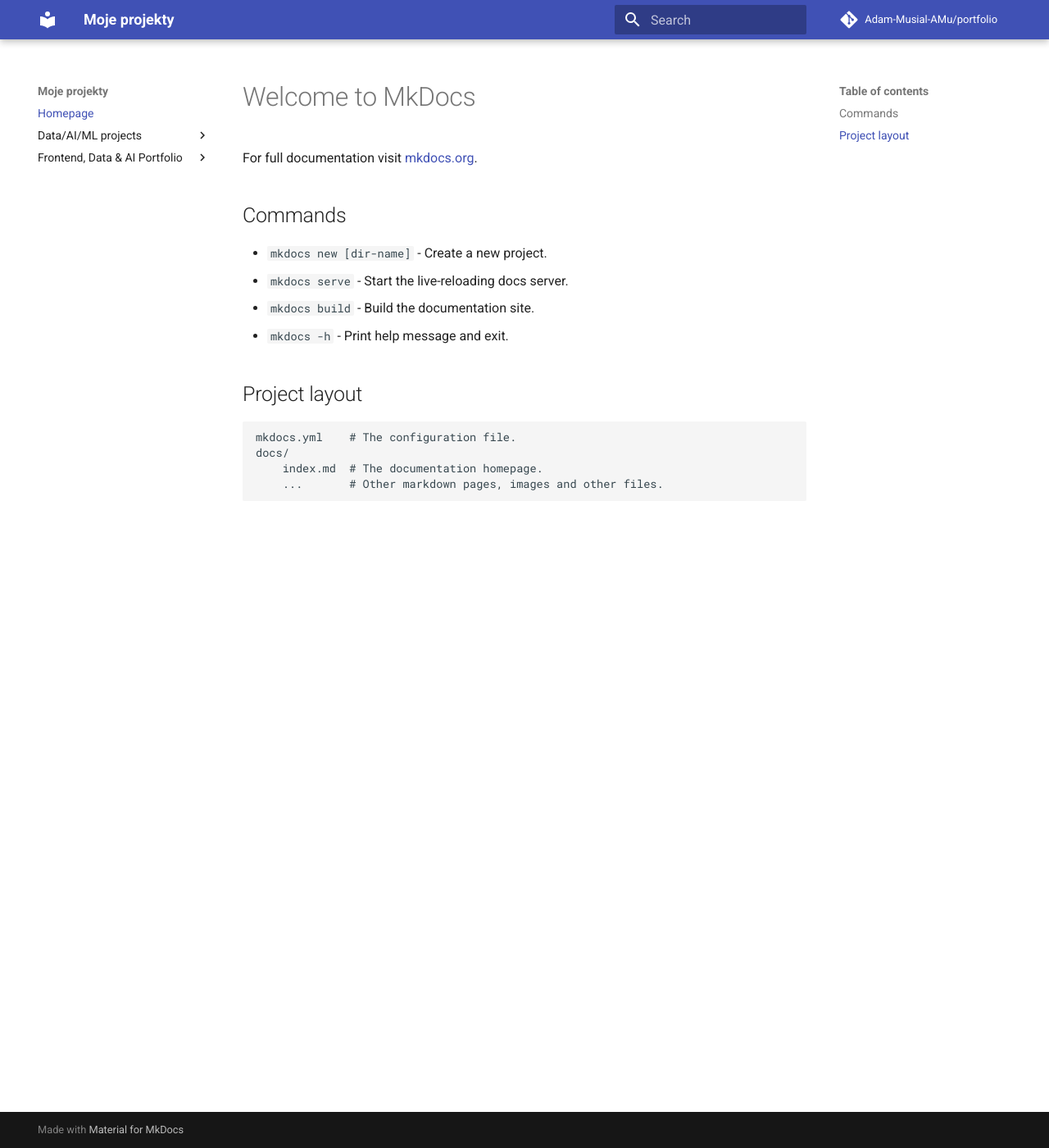
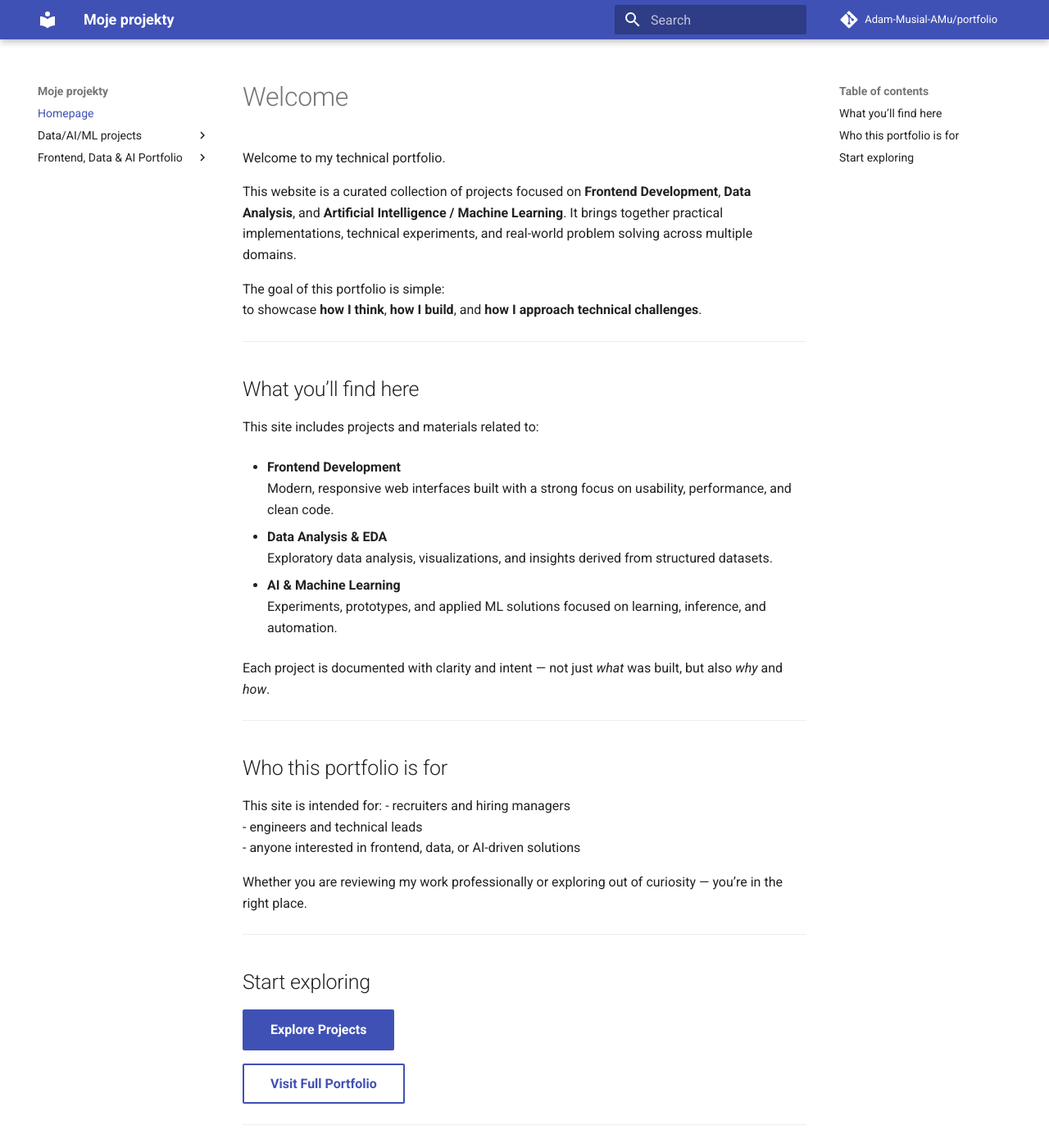
Before and after one commit to Adam-Musial-AMu/portfolio, an MkDocs documentation site: the page built from docs/index.md, in a window 1280 px wide and 1400 px high. Shown: the whole window at 82% size. Built offline with MkDocs 1.6.1 and Material for MkDocs 9.7.7, drawn with Linux system fonts in a browser that asks for light colours; comment, search, counter and statistics services are not loaded; some of the changed text lies outside the part shown.

Commit message:
Revise index.md to enhance portfolio introduction, project descriptions, and bilingual content

```diff
--- a/docs/index.md
+++ b/docs/index.md
@@ -1,17 +1,99 @@
-# Welcome to MkDocs
+# Welcome
 
-For full documentation visit [mkdocs.org](https://www.mkdocs.org).
+Welcome to my technical portfolio.
 
-## Commands
+This website is a curated collection of projects focused on **Frontend Development**, **Data Analysis**, and **Artificial Intelligence / Machine Learning**. It brings together practical implementations, technical experiments, and real-world problem solving across multiple domains.
 
-* `mkdocs new [dir-name]` - Create a new project.
-* `mkdocs serve` - Start the live-reloading docs server.
-* `mkdocs build` - Build the documentation site.
-* `mkdocs -h` - Print help message and exit.
+The goal of this portfolio is simple:
+to showcase **how I think**, **how I build**, and **how I approach technical challenges**.
 
-## Project layout
+---
 
-    mkdocs.yml    # The configuration file.
-    docs/
-        index.md  # The documentation homepage.
-        ...       # Other markdown pages, images and other files.
+## What you’ll find here
+
+This site includes projects and materials related to:
+
+- **Frontend Development**
+  Modern, responsive web interfaces built with a strong focus on usability, performance, and clean code.
+
+- **Data Analysis & EDA**
+  Exploratory data analysis, visualizations, and insights derived from structured datasets.
+
+- **AI & Machine Learning**
+  Experiments, prototypes, and applied ML solutions focused on learning, inference, and automation.
+
+Each project is documented with clarity and intent — not just *what* was built, but also *why* and *how*.
+
+---
+
+## Who this portfolio is for
+
+This site is intended for:
+- recruiters and hiring managers
+- engineers and technical leads
+- anyone interested in frontend, data, or AI-driven solutions
+
+Whether you are reviewing my work professionally or exploring out of curiosity — you’re in the right place.
+
+---
+
+## Start exploring
+
+<a href="frontend_portfolio/" class="md-button md-button--primary">
+Explore Projects
+</a>
+
+<a href="https://adam-musial-amu.github.io/personal-homepage/" class="md-button">
+Visit Full Portfolio
+</a>
+
+---
+
+# Witaj
+
+Witaj w moim portfolio technicznym.
+
+Ta strona to starannie wybrana kolekcja projektów z obszaru **Frontend Developmentu**, **Analizy Danych** oraz **Sztucznej Inteligencji / Uczenia Maszynowego**. Znajdziesz tu praktyczne realizacje, eksperymenty techniczne oraz rozwiązania rzeczywistych problemów z różnych domen.
+
+Celem tego portfolio jest jednoznaczne pokazanie:
+**jak myślę**, **jak projektuję** oraz **jak podchodzę do wyzwań technicznych**.
+
+---
+
+## Co znajdziesz na stronie
+
+Serwis zawiera projekty i materiały związane z:
+
+- **Frontend Developmentem**
+  Nowoczesne, responsywne interfejsy użytkownika z naciskiem na użyteczność, wydajność i czytelny kod.
+
+- **Analizą Danych i EDA**
+  Eksploracyjną analizę danych, wizualizacje oraz wnioski oparte na danych strukturalnych.
+
+- **AI i Machine Learningiem**
+  Eksperymenty, prototypy oraz praktyczne zastosowania modeli uczących się i automatyzacji.
+
+Każdy projekt opisany jest w sposób przejrzysty — nie tylko *co* zostało zrobione, ale również *dlaczego* i *w jaki sposób*.
+
+---
+
+## Dla kogo jest to portfolio
+
+Strona skierowana jest do:
+- rekruterów i menedżerów technicznych
+- inżynierów oraz liderów zespołów
+- osób zainteresowanych frontendem, danymi i rozwiązaniami opartymi o AI
+
+Niezależnie od tego, czy przeglądasz moje projekty zawodowo, czy z czystej ciekawości — jesteś w dobrym miejscu.
+
+---
+
+## Zacznij eksplorować
+
+<a href="frontend_portfolio/" class="md-button md-button--primary">
+Przeglądaj projekty
+</a>
+
+<a href="https://adam-musial-amu.github.io/personal-homepage/" class="md-button">
+Przejdź do pełnego portfolio
+</a>
```
